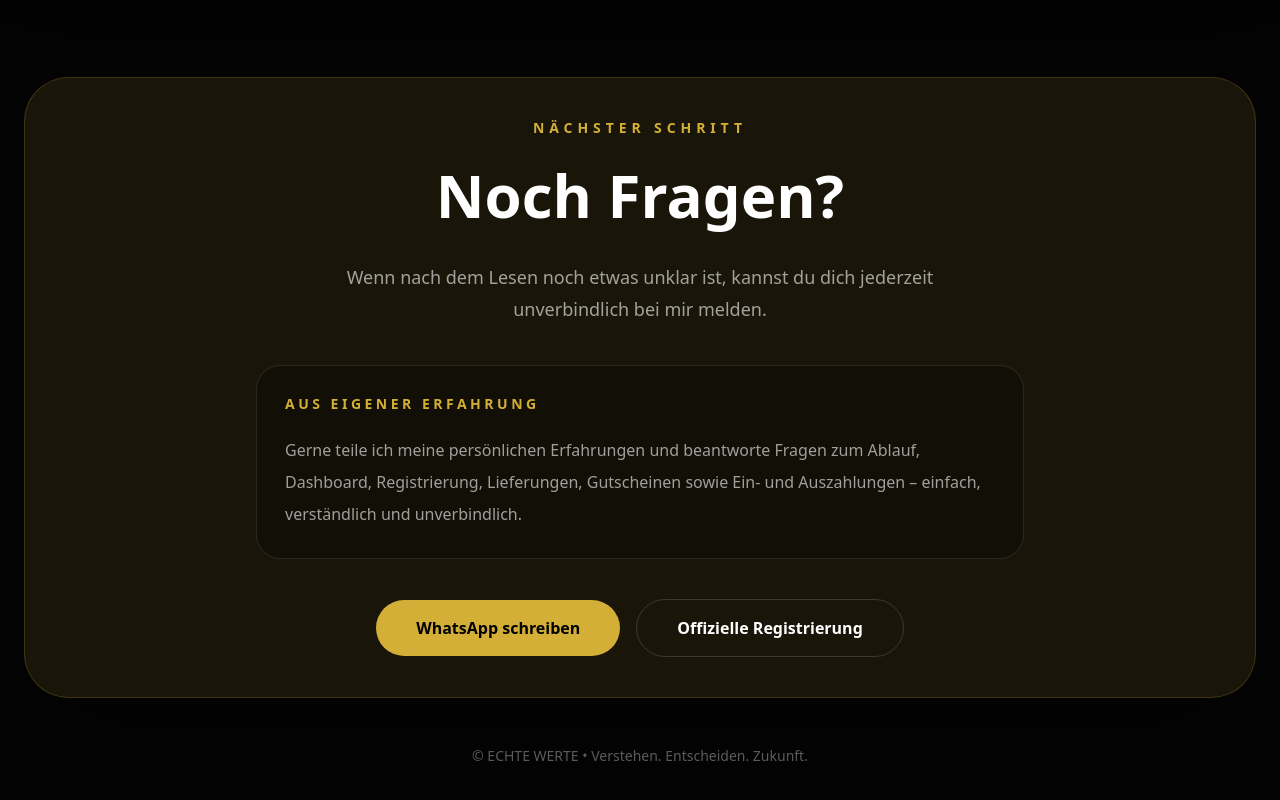
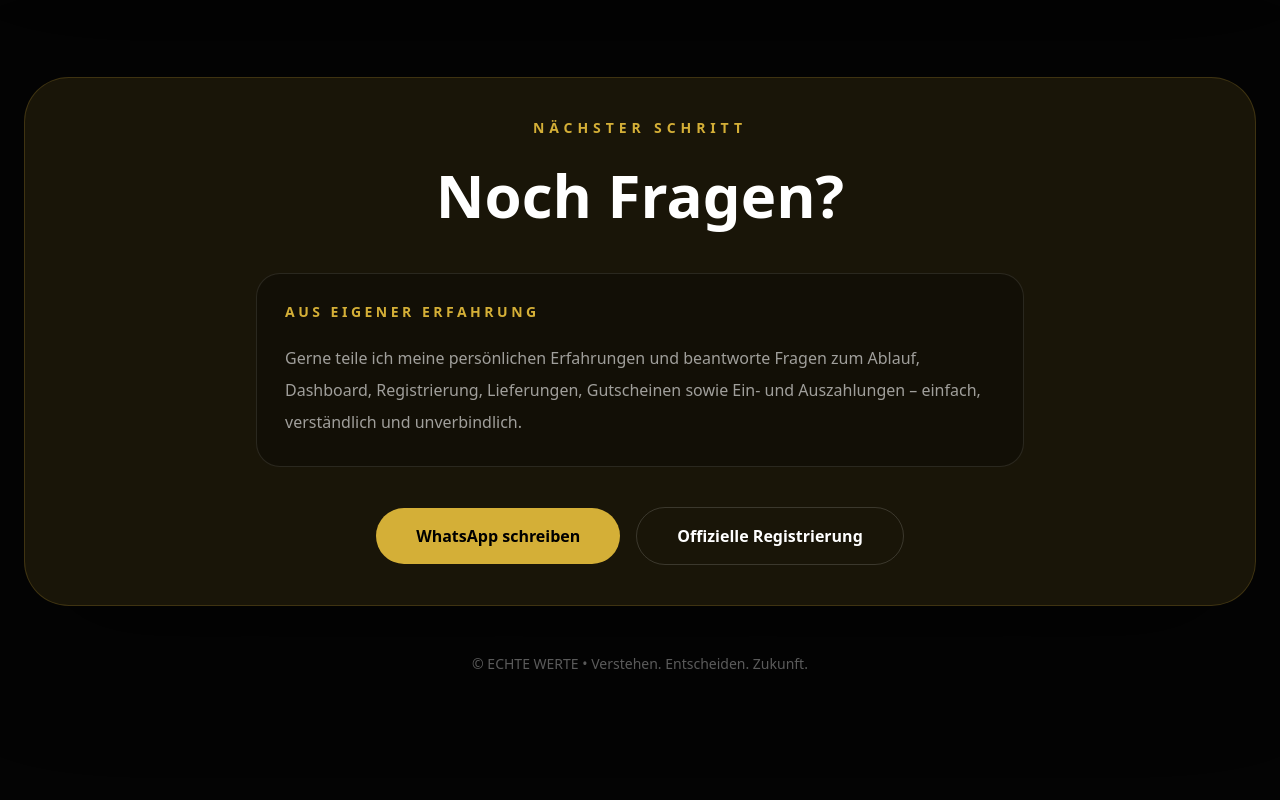
Before and after one commit to paszem/echte-werte-verstehen, a Next.js app: page / in a window 1280 px wide. Shown: the part 7823-8623 px from the top of the page. Built offline with nearby package versions, Linux system fonts and the light colour scheme; no server answers.

Commit message:
Webseite aktualisiert

```diff
--- a/app/components/Contact.tsx
+++ b/app/components/Contact.tsx
@@ -11,8 +11,7 @@ export default function Contact() {
         </h2>
 
         <p className="mx-auto mt-7 max-w-2xl text-center text-lg leading-8 text-white/60">
-          Wenn nach dem Lesen noch etwas unklar ist, kannst du dich jederzeit
-          unverbindlich bei mir melden.
+
         </p>
 
         <div className="mx-auto mt-10 max-w-3xl rounded-3xl border border-white/10 bg-black/25 p-7">
```
